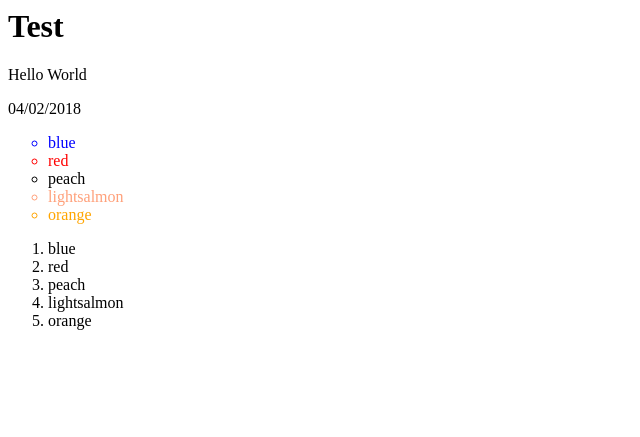
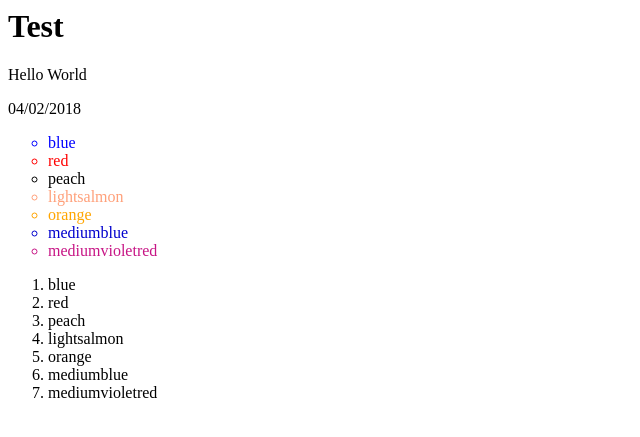
Before and after one commit to Buckeyegirl1976/My-First-website, a PHP site: page / in a window 1280 px wide. Shown: the top 437 px of the page, without its empty margins (0-640 px from the left). Run offline with PHP 8.4, Linux system fonts and the light colour scheme.

Commit message:
Added 2 new colors to index.php

```diff
--- a/index.php
+++ b/index.php
@@ -19,7 +19,10 @@ $colors=[
 'red',
 'peach',
 'lightsalmon',
-'orange']; ?>
+'orange',
+'mediumblue',
+'mediumvioletred'
+]; ?>
 
 <!-- unordered list -->
 <!-- list-style-type: disc will give default bullets for unordered -->
```
